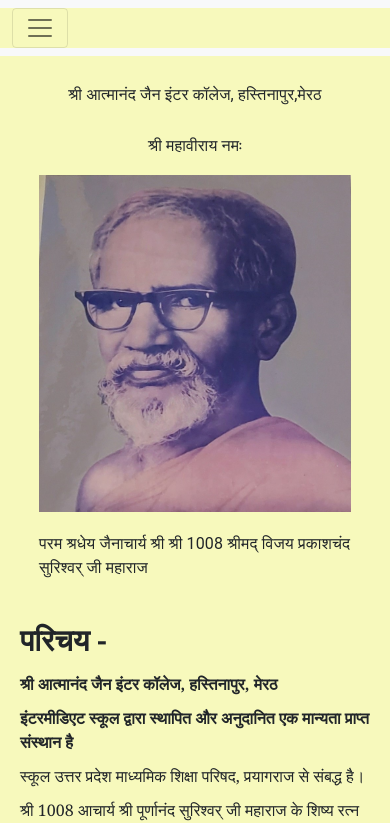
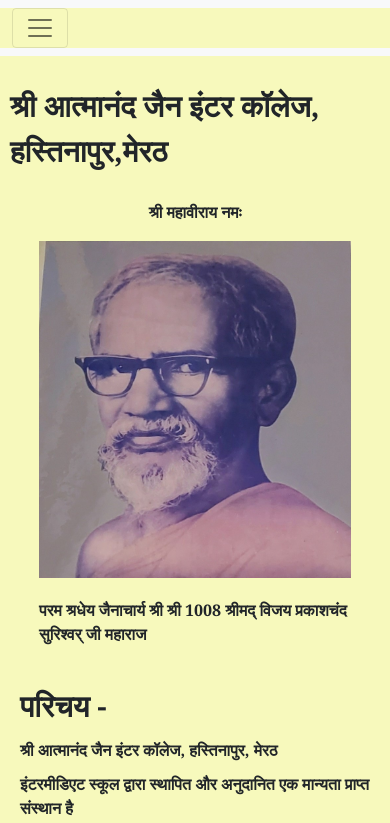
Before and after one commit to anuragbansals/atmanand-jain, a React (Create React App) app: page / in a window 390 px wide. Shown: the top 823 px of the page. Built offline with nearby package versions, Linux system fonts and the light colour scheme; no server answers.

Commit message:
code-refactored

```diff
--- a/src/components/Footer/Footer.js
+++ b/src/components/Footer/Footer.js
@@ -20,8 +20,8 @@ export const Footer = () => {
     <div
       style={{
         background: 'url("./images/cool-background.png")',
-        // backgroundRepeat: "no-repeat",
-        // backgroundSize: "100vw 100vh",
+        backgroundRepeat: "no-repeat",
+        backgroundSize: "100vw 100vh",
       }}
       className="footer-container"
     >
--- a/src/components/Gallery/Gallery.js
+++ b/src/components/Gallery/Gallery.js
@@ -1,129 +1,46 @@
-import { Box, Typography } from "@material-ui/core";
+// import { div, div } from "@material-ui/core";
 import React from "react";
-import { makeStyles } from "@mui/styles";
+// import { makeStyles } from "@mui/styles";
 // import { createTheme } from "@material-ui/core";
-import { styleObj } from "./style";
+// import { styleObj } from "./style";
 import Navbar from "../Navbar/Navbar";
 
 const Gallery = () => {
-  const classes = useStyles();
+  // const classes = useStyles();
 
   return (
-    <Box>
+    <div>
       <Navbar />
-      {/* <Navbarr/> */}
-      <Box className={classes.school}>
-        <Typography className={classes.schoolText}>
+      <div className="school">
+        <div className="schoolText">
           {" "}
           श्री आत्मानंद जैन इंटर कॉलेज, हस्तिनापुर,मेरठ
-        </Typography>
-        {/* <Typography className={classes.schoolText} > हस्तिनापुर,मेरठ</Typography> */}
-      </Box>
-      <Box className={classes.shlokBox}>
-        <Typography className={classes.shlokText}>श्री महावीराय नमः</Typography>
-      </Box>
-      <Box className={classes.photo}>
-        {/* <div
-        id="carouselExampleControls"
-        className="carousel slide"
-        data-bs-ride="carousel"
-        style={{
-          width: "100%",
-          height: "100%",
-        }}
-      >
-        <div
-          className="carousel-inner"
-          style={{
-            width: "100%",
-            height: "100%",
-          }}
-        >
-          <div
-            className="carousel-item active"
-            style={{
-              width: "100%",
-              height: "100%",
-            }}
-          >
-            <img
-              style={{
-                width: "100%",
-                height: "100%",
-              }}
-              src="./images/man_1.jfif"
-              className="d-block w-100"
-              alt="..."
-            />
-          </div>
-          <div className="carousel-item">
-            <img
-              style={{
-                width: "100%",
-                height: "100%",
-              }}
-              src="./images/man_2.jfif"
-              className="d-block w-100"
-              alt="..."
-            />
-          </div>
-          <div className="carousel-item">
-            <img
-              style={{
-                width: "100%",
-                height: "100%",
-              }}
-              src="./images/man_3.jfif"
-              className="d-block w-100"
-              alt="..."
-            />
-          </div>
         </div>
-        <button
-          className="carousel-control-prev"
-          type="button"
-          data-bs-target="#carouselExampleControls"
-          data-bs-slide="prev"
-        >
-          <span
-            className="carousel-control-prev-icon"
-            aria-hidden="true"
-          ></span>
-          <span className="visually-hidden">Previous</span>
-        </button>
-        <button
-          className="carousel-control-next"
-          type="button"
-          data-bs-target="#carouselExampleControls"
-          data-bs-slide="next"
-        >
-          <span
-            className="carousel-control-next-icon"
-            aria-hidden="true"
-          ></span>
-          <span className="visually-hidden">Next</span>
-        </button>
-      </div> */}
+      </div>
+      <div className="shlokBox">
+        <div className="shlokText">श्री महावीराय नमः</div>
+      </div>
+      <div className="photo">
         <img
-        alt=""
+          alt=""
           src="./images/maharaj.jpeg"
           style={{
             width: "100%",
             height: "100%",
           }}
         />
-        <Box className={classes.name}>
-          <Typography className={classes.text}>
+        <div className="pic-name">
+          <div className="pic-text">
             परम श्रधेय जैनाचार्य श्री श्री 1008 श्रीमद् विजय प्रकाशचंद सुरिश्वर्
             जी महाराज
-          </Typography>
-        </Box>
-      </Box>
-    </Box>
+          </div>
+        </div>
+      </div>
+    </div>
   );
 };
 
 export default Gallery;
 
 // const theme = createTheme();
-const useStyles = makeStyles((theme) => styleObj);
+// const useStyles = makeStyles((theme) => styleObj);
--- a/src/components/Gallery/style.js
+++ b/src/components/Gallery/style.js
@@ -1,35 +1,35 @@
-import { createTheme } from "@material-ui/core";
-const theme = createTheme();
+// import { createTheme } from "@material-ui/core";
+// const theme = createTheme();
 
 export const styleObj = {
-  photo: {
-    width: "30vw",
-    height: "70vh",
-    marginLeft: "34vw",
-    marginTop: "2vh",
-    [theme.breakpoints.between("xs", "sm")]: {
-      width: "80vw",
-      height: "40vh",
-      marginLeft: "10vw",
-    },
-  },
-  name: {
-    // border: "1px solid black",
-    marginTop: "20px",
-  },
-  text: {
-    fontWeight: "bold",
-  },
-  shlokBox: {
-    // border: "1px solid black",
-    marginTop: "2vh",
-    display: "flex",
-    justifyContent: "center",
-  },
-  shlokText: {
-    fontSize: 30,
-    fontWeight: "bold",
-  },
+  // photo: {
+  //   width: "30vw",
+  //   height: "70vh",
+  //   marginLeft: "34vw",
+  //   marginTop: "2vh",
+  //   [theme.breakpoints.between("xs", "sm")]: {
+  //     width: "80vw",
+  //     height: "40vh",
+  //     marginLeft: "10vw",
+  //   },
+  // },
+  // name: {
+  //   // border: "1px solid black",
+  //   marginTop: "20px",
+  // },
+  // text: {
+  //   fontWeight: "bold",
+  // },
+  // shlokBox: {
+  //   // border: "1px solid black",
+  //   marginTop: "2vh",
+  //   display: "flex",
+  //   justifyContent: "center",
+  // },
+  // shlokText: {
+  //   fontSize: 30,
+  //   fontWeight: "bold",
+  // },
   school: {
     // border: "1px solid black",
     display: "flex",
--- a/src/components/Navbar/Navbar.js
+++ b/src/components/Navbar/Navbar.js
@@ -1,18 +1,18 @@
-import { Button } from "@material-ui/core";
+// import { Button } from "@material-ui/core";
 import React from "react";
 import { Link } from "react-router-dom";
-import { useNavigate } from "react-router-dom";
-import Cookie from "universal-cookie";
-import Login from "../Login/Login";
+// import { useNavigate } from "react-router-dom";
+// import Cookie from "universal-cookie";
+// import Login from "../Login/Login";
 import "./style.css"
 
 const Navbar = () => {
-  const cookie = new Cookie();
-  const token = cookie.get("token");
-  const navigate = useNavigate();
-  const handleAdmin = () => {
-    navigate("/admin");
-  };
+  // const cookie = new Cookie();
+  // const token = cookie.get("token");
+  // const navigate = useNavigate();
+  // const handleAdmin = () => {
+  //   navigate("/admin");
+  // };
   return (
     <>
       <nav style={{backgroundColor: "#F7F9BC"}} className="navbar navbar-expand-lg navbar-light bg-light">
@@ -93,12 +93,12 @@ const Navbar = () => {
                   संपर्क करें
                 </Link>
               </li>
-              <li>
+              {/* <li>
                 <Login />
               </li>
               {typeof token !== "undefined" && (
                 <Button onClick={handleAdmin}>Admin</Button>
-              )}
+              )} */}
             </ul>
           </div>
         </div>
--- a/src/index.css
+++ b/src/index.css
@@ -11,11 +11,11 @@
 }
 
 .descrStyle {
-    margin-top: 10px;
+    margin-top: 20px;
 }
 
 .moreDetStyle {
-    margin-top: 10px;
+    margin-top: 20px;
 }
 
 .containerClass {
@@ -34,6 +34,7 @@
     background-repeat: no-repeat;
     background-size: 100vw 100vh;
 }
+
 .footer-detailClass {
     flex-direction: column;
     display: flex;
@@ -44,44 +45,90 @@
 
 
 
-.footer-name{
+.footer-name {
     font-weight: bold;
 }
-.footer-textClass{
+
+.footer-textClass {
     margin-top: 20px;
 }
-.linksClass{
+
+.linksClass {
     width: 30vw;
     padding: 20px;
 
 }
-.optionsClass{
+
+.optionsClass {
     margin-top: 10;
 }
-.optionsClass:hover{
+
+.optionsClass:hover {
     cursor: pointer;
     color: blue;
 }
-.contactClass{
+
+.contactClass {
     padding: 20px;
 
 }
-.contact{
+
+.contact {
     font-weight: bold;
 }
-.locationClass{
+
+.locationClass {
     display: flex;
     margin-top: 10;
 }
-.callClass{
+
+.callClass {
     display: flex;
     margin-top: 10;
 }
-.emailClass{
+
+.emailClass {
     display: flex;
     margin-top: 20px;
 }
 
+.pic-name {
+    margin-top: 20px;
+}
+
+.pic-text {
+    font-weight: bold;
+}
+
+.photo {
+    width: 30vw;
+    height: 70vh;
+    margin-left: 34vw;
+    margin-top: 2vh;
+}
+
+.shlokText {
+    font-size: 30;
+    font-weight: bold;
+}
+
+.shlokBox {
+    margin-top: 2vh;
+    display: flex;
+    justify-content: center;
+}
+
+.schoolText {
+    font-weight: bold;
+    font-size: 30px;
+}
+
+.school {
+    display: flex;
+    justify-content: center;
+    padding: 10px;
+    margin-top: 2vh;
+}
 
 @media screen and (max-width: 800px) {
     .footer-container {
@@ -94,12 +141,20 @@
         margin: auto;
         /* border: 1px solid; */
     }
-    .linksClass{
+
+    .linksClass {
         width: 90vw;
         margin: auto;
     }
-    .contactClass{
+
+    .contactClass {
         width: 90vw;
         margin: auto;
     }
+
+    .photo {
+        width: 80vw;
+        height: 40vh;
+        margin-left: 10vw;
+    }
 }
```
